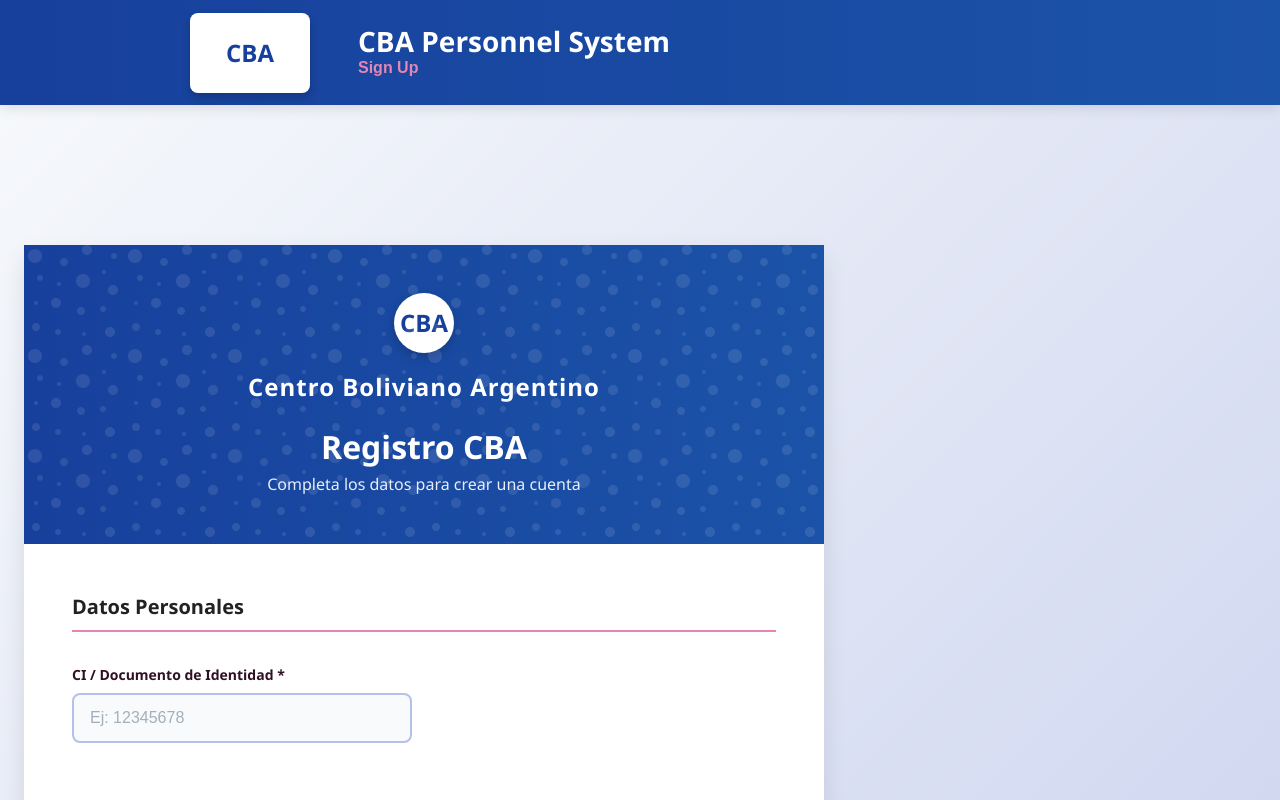
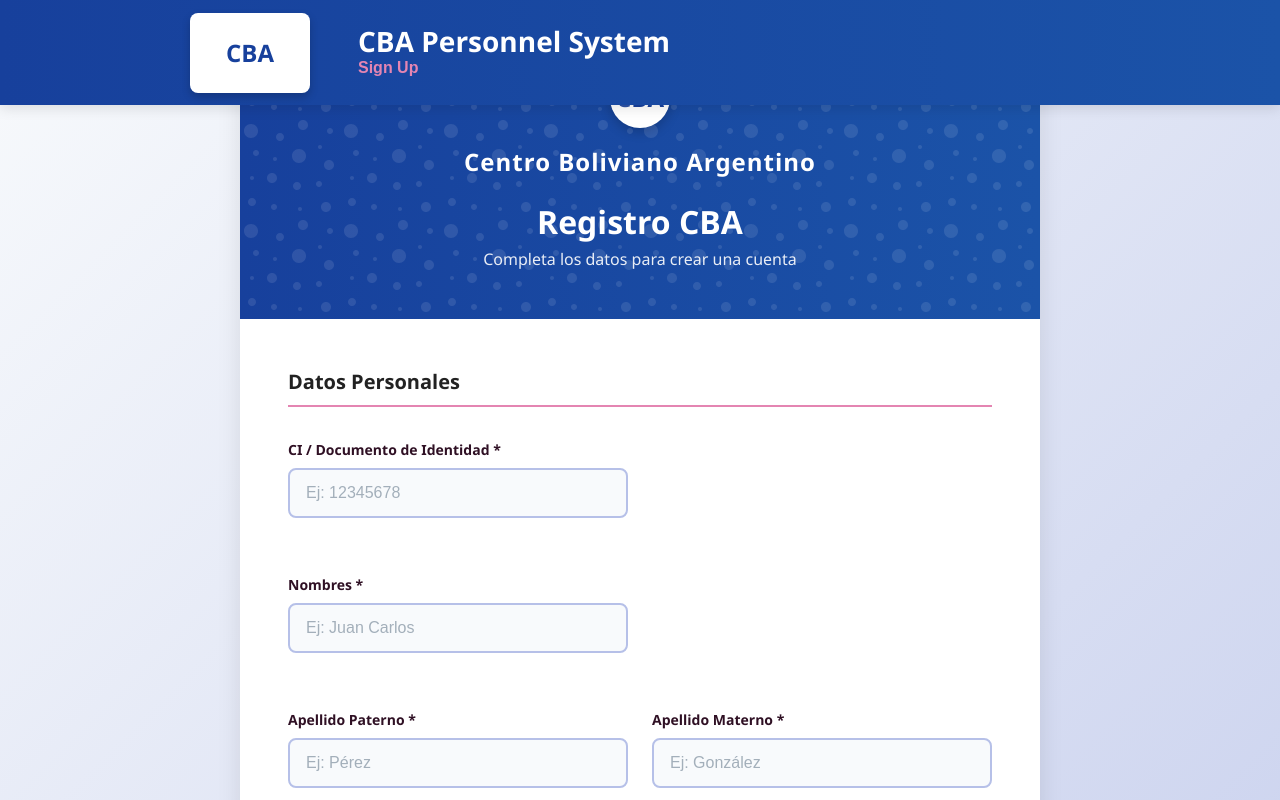
Before and after one commit to ar-noe/CBAwebDosmatame, a React app in the folder frontend/: page /signup in a window 1280 px wide. Shown: the top 800 px of the page. Built offline with nearby package versions, Linux system fonts and the light colour scheme; the HTML template or start-up script is replaced by a standard one.

Commit message:
funciona rutas

```diff
--- a/frontend/src/index.css
+++ b/frontend/src/index.css
@@ -11,6 +11,9 @@
   text-rendering: optimizeLegibility;
   -webkit-font-smoothing: antialiased;
   -moz-osx-font-smoothing: grayscale;
+
+  width: 100%;
+  min-height: 100vh;
 }
 
 a {
@@ -24,11 +27,11 @@ a:hover {
 
 body {
   margin: 0;
-  display: flex;
-  place-items: center;
   min-width: 320px;
   min-height: 100vh;
+  overflow-x: hidden;
 }
+
 
 h1 {
   font-size: 3.2em;
--- a/frontend/src/pages/Auth/Login.jsx
+++ b/frontend/src/pages/Auth/Login.jsx
@@ -83,7 +83,7 @@ const Login = () => {
 
   return (
     <div className="login-page">
-      <div className="main-header">
+      <head className="main-header">
         <div className="header-content">
           <div className="logo-section">
             <div className="logo-placeholder">CBA</div>
@@ -93,7 +93,7 @@ const Login = () => {
             <p className="main-subtitle">Log In</p>
           </div>
         </div>
-      </div>
+      </head>
 
       <main className="login-main">
         <div className="login-container">
--- a/frontend/src/pages/Auth/Signup.css
+++ b/frontend/src/pages/Auth/Signup.css
@@ -52,14 +52,14 @@ body {
 /* Contenedor principal */
 .signup-container {
   display: flex;
-  flex-direction: column; /* Cambia de row a column */
-  justify-content: flex-start; /* Cambia de center a flex-start */
+  flex-direction: column;
+  justify-content: flex-start; /* ← Debería ser center */
   align-items: center;
   min-height: 100vh;
   padding: 0;
   background: linear-gradient(135deg, var(--light-color) 0%, var(--light-gray) 100%);
   position: relative;
-  overflow-y: auto; /* Permite desplazamiento vertical */
+  overflow-y: auto;
 }
 
 /* Tarjeta de registro */
@@ -548,7 +548,14 @@ body {
 
 /* Ajustar el contenedor principal para la barra fija */
 .signup-container {
-  padding-top: 120px;
+  display: flex;
+  flex-direction: column;
+  justify-content: center; /* Cambiado de flex-start a center */
+  align-items: center;
+  min-height: 100vh;
+  padding-top: 105px; /* Para compensar el header fijo */
+  background: linear-gradient(135deg, var(--light-color) 0%, var(--light-gray) 100%);
+  position: relative;
 }
 
 /* Fondo similar al WPF */
@@ -636,13 +643,11 @@ body {
 .signup-main-content {
   display: flex;
   justify-content: center;
-  align-items: flex-start; /* Cambia a flex-start */
+  align-items: center; /* Cambiado de flex-start a center */
   width: 100%;
   max-width: 100%;
-  padding: 140px var(--spacing-md) var(--spacing-xl);
-  min-height: calc(100vh - 105px); /* Resta la altura del header */
-  overflow-y: auto; /* Permite desplazamiento */
-  margin-top: 105px; /* Altura del header */
+  padding: 20px var(--spacing-md); /* Reducido el padding */
+  flex: 1; /* Para ocupar el espacio disponible */
 }
 
 .signup-card-container {
```
